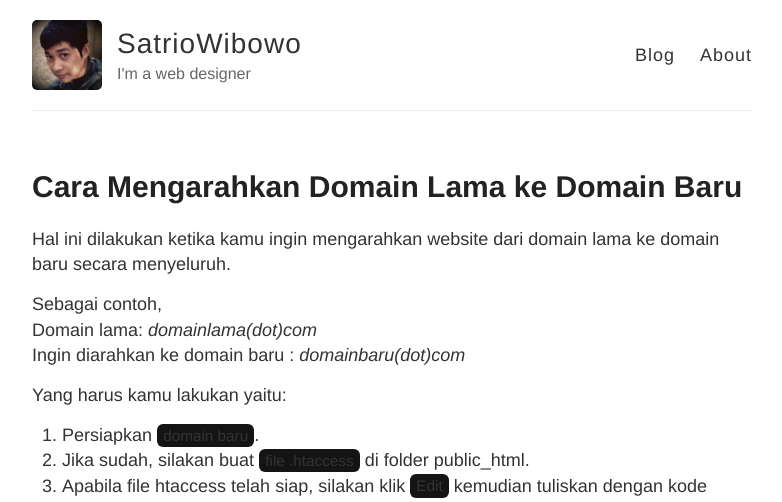
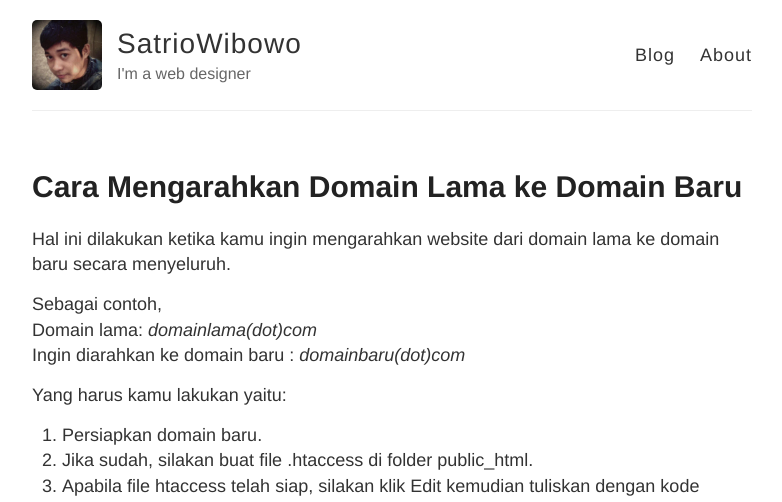
Before and after one commit to sa3owibowo/blog, a Jekyll site: the page built from _posts/2020-12-30-Cara-Mengarahkan-Domain-Lama-ke-Domain-Baru.md, in a window 1280 px wide. Shown: the top 502 px of the page, without its empty margins (248-1030 px from the left). Built offline with Jekyll 4.4.1, drawn with Linux system fonts in a browser that asks for light colours; comment, search, counter and statistics services are not loaded.

Commit message:
Update _highlights.scss

```diff
--- a/_sass/_highlights.scss
+++ b/_sass/_highlights.scss
@@ -11,11 +11,7 @@
 }
 
 code {
-	padding: .2em .4em;
-	margin: 0;
-	font-size: 85%;
-	background-color: #141414;
-	border-radius: 6px;
+
 }
 
 .highlight .c { color: #586E75 } /* Comment */
```
